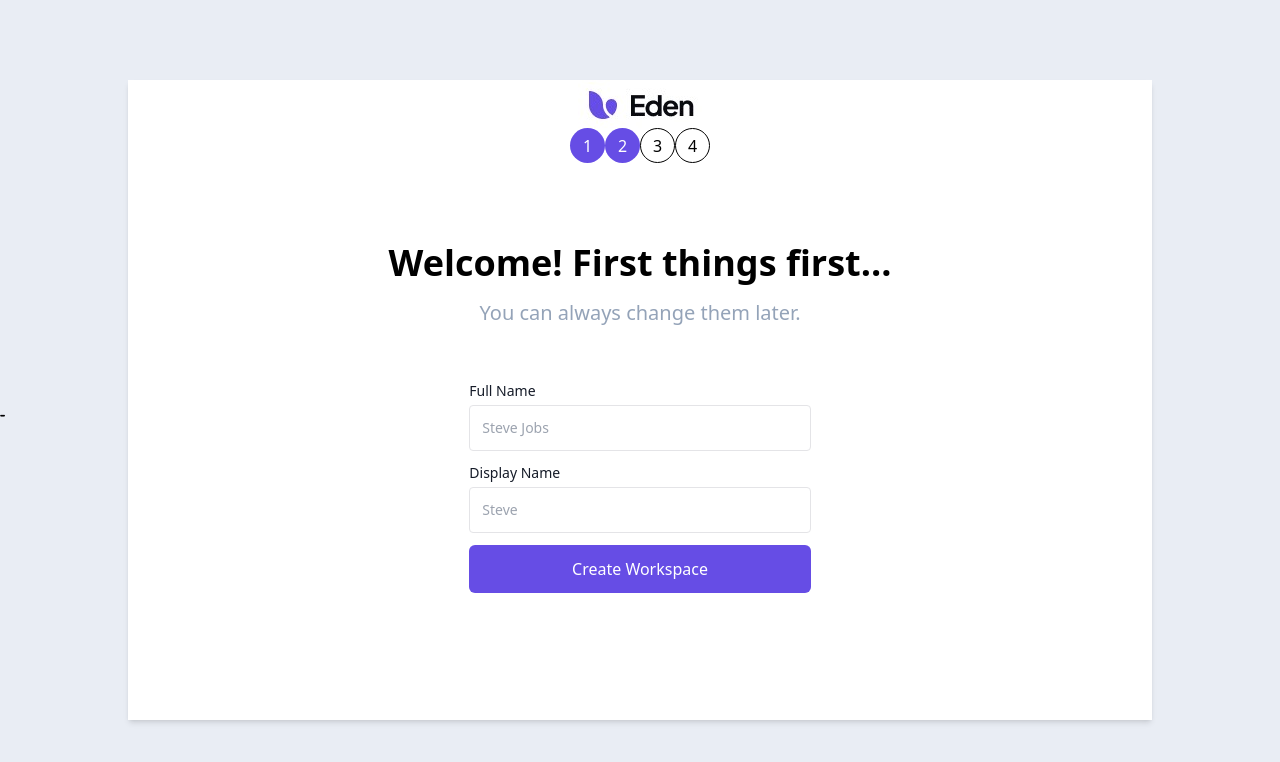
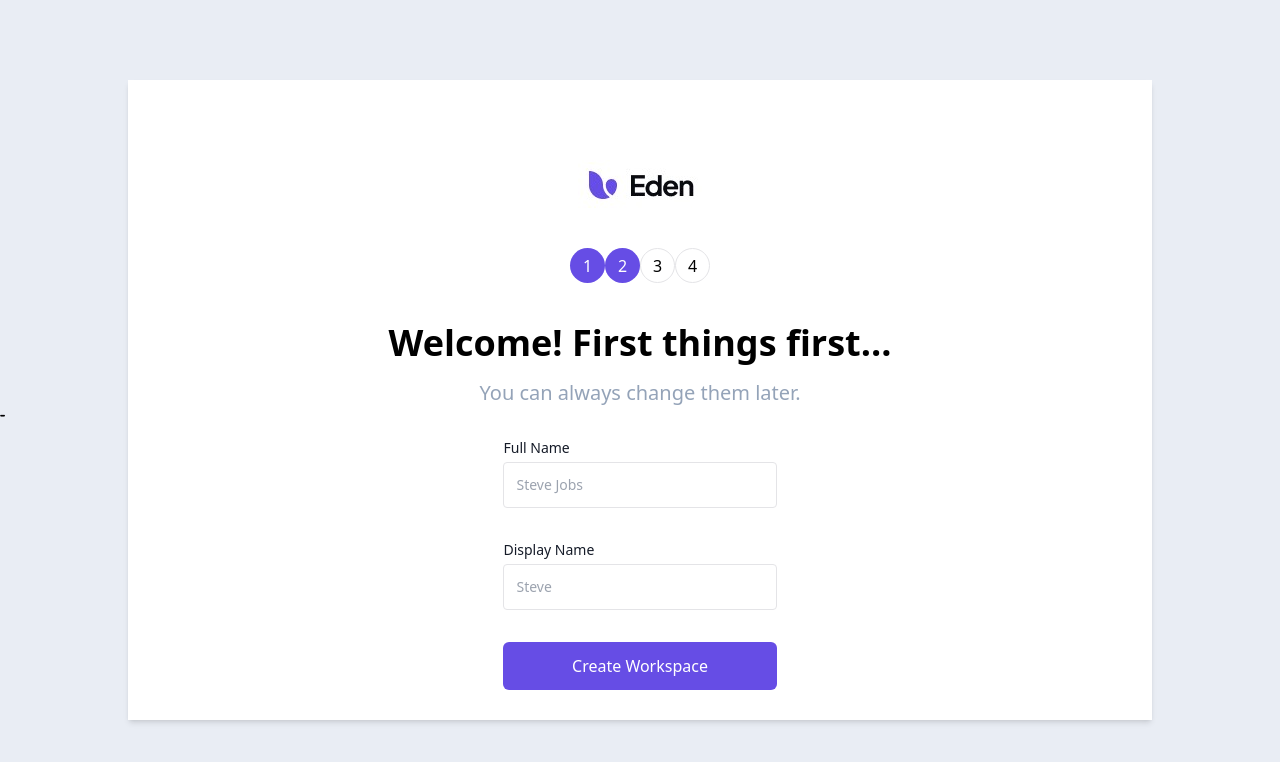
Before and after one commit to DinoWithCurls/onboarding-ui, a React (Create React App) app: page / in a window 1280 px wide. Shown: the top 762 px of the page. Built offline with nearby package versions, Linux system fonts and the light colour scheme.

Commit message:
style: 💄 Made some changes

```diff
--- a/src/App.js
+++ b/src/App.js
@@ -5,13 +5,24 @@ import BlockHeader from "./components/blockHeader";
 function App() {
   return (
     <div className="bg-background flex items-center h-screen w-screen justify-center">
-      <div className="h-4/5 w-4/5 bg-[#fff] z-20 shadow-md">
-        <Header />
-        <div className="mt-20"><BlockHeader /></div>
-        <ScreenUno />
-      </div>
+      <InsideBlock />
     </div>
   );
 }
 
 export default App;
+
+const InsideBlock = () => {
+  return (
+    <div className="h-4/5 w-4/5 bg-[#fff] z-20 shadow-md justify-center items-center flex flex-col">
+      <Header />
+      <div className="mt-10 w-9/10">
+        <BlockHeader
+          header={"Welcome! First things first..."}
+          subheader={"You can always change them later."}
+        />
+      </div>
+      <ScreenUno />
+    </div>
+  );
+};
--- a/src/components/blockHeader.js
+++ b/src/components/blockHeader.js
@@ -1,10 +1,10 @@
 import React from 'react';
 
-const BlockHeader = () => {
+const BlockHeader = ({header, subheader}) => {
     return (
         <div className='flex flex-col justify-center items-center'>
-            <h1 className='text-4xl font-bold mb-4'>Welcome! First things first...</h1>
-            <h3 className='text-xl text-gray'>You can always change them later.</h3>
+            <h1 className='text-4xl font-bold mb-4'>{header}</h1>
+            <h3 className='text-xl text-gray'>{subheader}</h3>
         </div>
     )
 }
--- a/src/components/header.js
+++ b/src/components/header.js
@@ -2,7 +2,7 @@ import React from 'react';
 import ProgressBar from './progressBar';
 const Header = () => {
     return (
-        <div className='flex flex-col justify-center items-center'>
+        <div className='flex flex-col justify-center items-center mt-20'>
             <img alt='eden' src={require('../icons/edenlogo.jpg')} />
             <ProgressBar noOfScreens={4} />
         </div>
--- a/src/components/inputBox.js
+++ b/src/components/inputBox.js
@@ -6,7 +6,7 @@ const InputBox = ({ setValue, inputType }) => {
       <input
         type="text"
         placeholder={inputType}
-        class="px-3 py-3 relative border rounded text-sm w-full border-bordercolor focus:border-appblue"
+        class="px-3 py-3 relative border rounded text-sm w-full border-bordercolor focus:border-appblue mb-5"
         onChange={text => setValue(text)}
       />
     </div>
--- a/src/components/progressBar.js
+++ b/src/components/progressBar.js
@@ -6,7 +6,7 @@ const Circle = ({ num, isActive }) => {
       className={`w-[35px] h-[35px] rounded-[50%] flex justify-center bottom-0 text-bold items-center ${
         isActive === true
           ? "bg-appblue text-[color:white] "
-          : " border bg-white border-inputborder"
+          : " border bg-white border-bordercolor"
       }`}
     >
       {num}
@@ -25,7 +25,7 @@ const ProgressLine = ({ isActive }) => {
 const ProgressBar = ({ noOfScreens, onPressButton }) => {
   const [itemState, setItemState] = useState(false);
   return (
-    <div className="flex justify-center items-center flex-row">
+    <div className="flex justify-center items-center flex-row mt-10">
       <Circle num={1} isActive={true} />
       <ProgressLine isActive={true} />
       <Circle num={2} isActive={true} />
--- a/src/screens/screenUno.js
+++ b/src/screens/screenUno.js
@@ -5,7 +5,7 @@ import ContentHeader from '../components/inputHeader';
 
 const ScreenUno = () => {
   return (
-    <div className="h-1/2 w-full flex flex-col items-center justify-center top-0">
+    <div className="h-1/2 w-4/5 flex flex-col items-center justify-center top-0">
       <div className="w-1/3">
         <ContentHeader>Full Name</ContentHeader>
         <InputBox inputType={"Steve Jobs"} />
```
